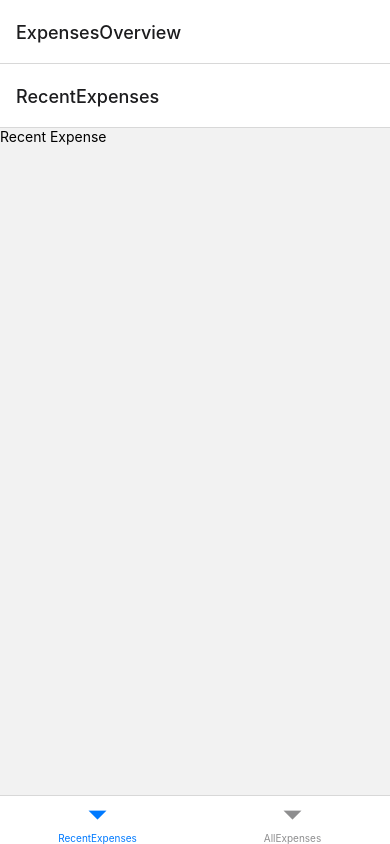
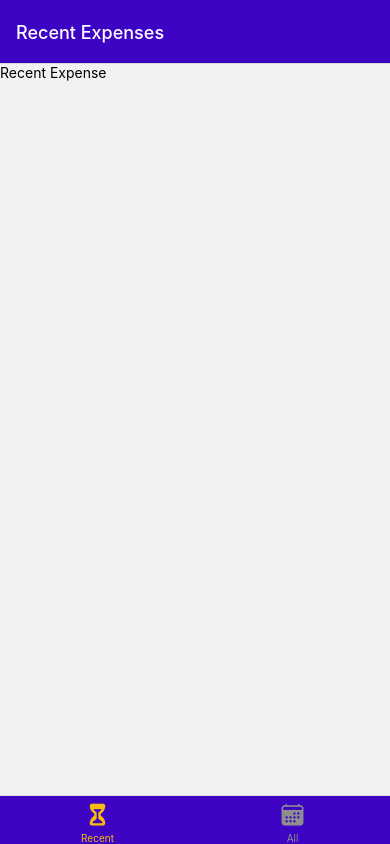
Before and after one commit to sparkandy/expense-tracker-app, a React Native app: screen / in a window 390 px wide. Built offline with nearby package versions, Linux system fonts and the light colour scheme.

Commit message:
Header Styling

```diff
--- a/App.js
+++ b/App.js
@@ -4,19 +4,50 @@
 
 import { createNativeStackNavigator }  from '@react-navigation/native-stack';
 import { createBottomTabNavigator } from '@react-navigation/bottom-tabs';
+import { Ionicons } from '@expo/vector-icons';
 
 import ManageExpense from './screens/ManageExpense';
 import RecentExpenses from './screens/RecentExpense';
 import AllExpenses from './screens/AllExpenses';
+import { GlobalStyles } from './constants/styles';
 
 const Stack = createNativeStackNavigator();
 const BottomTabs = createBottomTabNavigator();
 
 function ExpensesOverview (){
-  return <BottomTabs.Navigator>
-      <BottomTabs.Screen name='RecentExpenses' component={RecentExpenses} />
-      <BottomTabs.Screen name='AllExpenses' component={AllExpenses} />
-  </BottomTabs.Navigator>;
+  return (
+    <BottomTabs.Navigator
+      screenOptions={{
+        headerStyle: { backgroundColor: GlobalStyles.colors.primary500 },
+        headerTintColor: "white",
+        tabBarStyle: { backgroundColor: GlobalStyles.colors.primary500 },
+        tabBarActiveTintColor: GlobalStyles.colors.accent500,
+      }}
+    >
+      <BottomTabs.Screen
+        name="RecentExpenses"
+        component={RecentExpenses}
+        options={{
+          title: "Recent Expenses",
+          tabBarLabel: "Recent",
+          tabBarIcon: ({ color, size }) => (
+            <Ionicons name="hourglass" size={size} color={color} />
+          ),
+        }}
+      />
+      <BottomTabs.Screen
+        name="AllExpenses"
+        component={AllExpenses}
+        options={{
+          title: "All Expenses",
+          tabBarLabel: "All",
+          tabBarIcon: ({ color, size }) => (
+            <Ionicons name="calendar" size={size} color={color} />
+          ),
+        }}
+      />
+    </BottomTabs.Navigator>
+  );
 }
 
 export default function App() {
@@ -25,7 +56,7 @@
       <StatusBar style="auto" />
       <NavigationContainer>
         <Stack.Navigator>
-          <Stack.Screen name="ExpensesOverview" component={ExpensesOverview} />
+          <Stack.Screen name="ExpensesOverview" component={ExpensesOverview} options={{ headerShown: false }} />
           <Stack.Screen name="ManageExpense" component={ManageExpense} />
         </Stack.Navigator>
       </NavigationContainer>
--- /dev/null
+++ b/constants/styles.js
@@ -0,0 +1,16 @@
+export const GlobalStyles = {
+  colors: {
+    primary50: "#e4d9fd",
+    primary100: "#c6affc",
+    primary200: "#a281f0",
+    primary400: "#5721d4",
+    primary500: "#3e04c3",
+    primary700: "#2d0689",
+    primary800: "#200364",
+    accent500: "#f7bc0c",
+    error50: "#fcc4e4",
+    error500: "#9b095c",
+    gray500: "#39324a",
+    gray700: "#221c30",
+  },
+};
```
